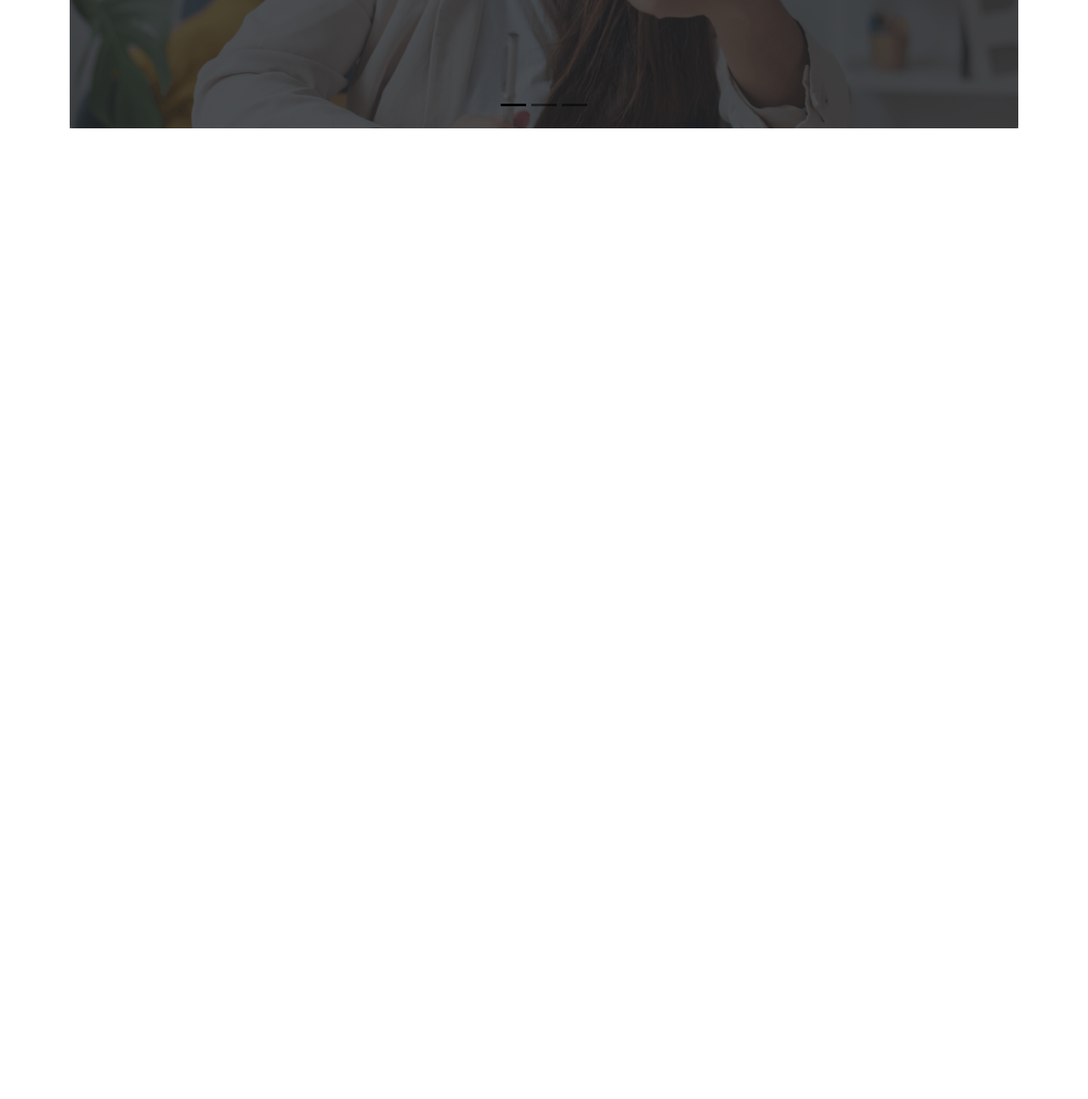
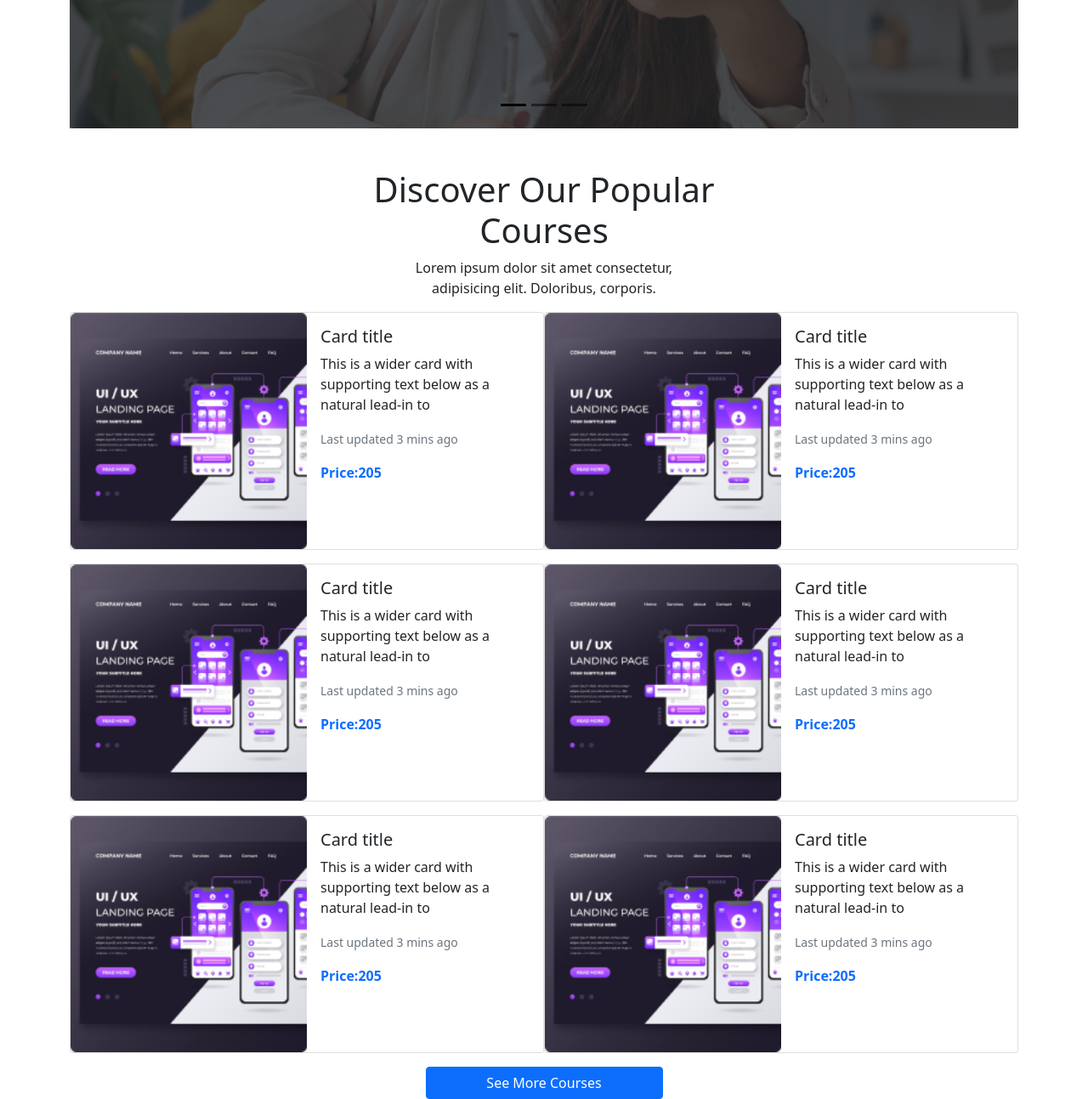
Before and after one commit to Ronnie038/WebEye-edTech, a plain HTML site: page index.html in a window 1280 px wide. Shown: the part 545-1838 px from the top of the page at 85% size. Before the commit the page ends 800 px from the top, so only its background shows below. Drawn offline with nearby package versions, Linux system fonts and the light colour scheme.

Commit message:
courses done

```diff
--- a/index.html
+++ b/index.html
@@ -182,6 +182,196 @@
 				</button>
 			</div>
 		</header>
+		<!--
+            |Section main start
+         -->
+		<main class="container">
+			<!--
+                | Section courses start
+             -->
+			<div class="container">
+				<div class="d-flex flex-column align-items-center text-center">
+					<h1>
+						Discover Our Popular <br />
+						Courses
+					</h1>
+					<p>
+						Lorem ipsum dolor sit amet consectetur,<br />
+						adipisicing elit. Doloribus, corporis.
+					</p>
+				</div>
+				<div></div>
+				<div class="row row-cols-lg-2 row-cols-sm-1">
+					<div class="card mb-3 p-0">
+						<div class="row g-0">
+							<div class="col-md-6">
+								<img
+									src="images/course/course-1.png"
+									class="img-fluid rounded-start w-100"
+									alt="course-1"
+								/>
+							</div>
+							<div class="col-md-6">
+								<div class="card-body">
+									<h5 class="card-title">Card title</h5>
+									<p class="card-text">
+										This is a wider card with supporting text below as a natural
+										lead-in to
+									</p>
+
+									<p class="card-text">
+										<small class="text-muted">Last updated 3 mins ago</small>
+									</p>
+									<p class="card-text">
+										<span class="fw-bold text-primary">Price:205</span>
+									</p>
+								</div>
+							</div>
+						</div>
+					</div>
+					<div class="card mb-3 p-0">
+						<div class="row g-0">
+							<div class="col-md-6">
+								<img
+									src="images/course/course-1.png"
+									class="img-fluid rounded-start w-100"
+									alt="course-1"
+								/>
+							</div>
+							<div class="col-md-6">
+								<div class="card-body">
+									<h5 class="card-title">Card title</h5>
+									<p class="card-text">
+										This is a wider card with supporting text below as a natural
+										lead-in to
+									</p>
+
+									<p class="card-text">
+										<small class="text-muted">Last updated 3 mins ago</small>
+									</p>
+									<p class="card-text">
+										<span class="fw-bold text-primary">Price:205</span>
+									</p>
+								</div>
+							</div>
+						</div>
+					</div>
+					<div class="card mb-3 p-0">
+						<div class="row g-0">
+							<div class="col-md-6">
+								<img
+									src="images/course/course-1.png"
+									class="img-fluid rounded-start w-100"
+									alt="course-1"
+								/>
+							</div>
+							<div class="col-md-6">
+								<div class="card-body">
+									<h5 class="card-title">Card title</h5>
+									<p class="card-text">
+										This is a wider card with supporting text below as a natural
+										lead-in to
+									</p>
+
+									<p class="card-text">
+										<small class="text-muted">Last updated 3 mins ago</small>
+									</p>
+									<p class="card-text">
+										<span class="fw-bold text-primary">Price:205</span>
+									</p>
+								</div>
+							</div>
+						</div>
+					</div>
+					<div class="card mb-3 p-0">
+						<div class="row g-0">
+							<div class="col-md-6">
+								<img
+									src="images/course/course-1.png"
+									class="img-fluid rounded-start w-100"
+									alt="course-1"
+								/>
+							</div>
+							<div class="col-md-6">
+								<div class="card-body">
+									<h5 class="card-title">Card title</h5>
+									<p class="card-text">
+										This is a wider card with supporting text below as a natural
+										lead-in to
+									</p>
+
+									<p class="card-text">
+										<small class="text-muted">Last updated 3 mins ago</small>
+									</p>
+									<p class="card-text">
+										<span class="fw-bold text-primary">Price:205</span>
+									</p>
+								</div>
+							</div>
+						</div>
+					</div>
+					<div class="card mb-3 p-0">
+						<div class="row g-0">
+							<div class="col-md-6">
+								<img
+									src="images/course/course-1.png"
+									class="img-fluid rounded-start w-100"
+									alt="course-1"
+								/>
+							</div>
+							<div class="col-md-6">
+								<div class="card-body">
+									<h5 class="card-title">Card title</h5>
+									<p class="card-text">
+										This is a wider card with supporting text below as a natural
+										lead-in to
+									</p>
+
+									<p class="card-text">
+										<small class="text-muted">Last updated 3 mins ago</small>
+									</p>
+									<p class="card-text">
+										<span class="fw-bold text-primary">Price:205</span>
+									</p>
+								</div>
+							</div>
+						</div>
+					</div>
+					<div class="card mb-3 p-0">
+						<div class="row g-0">
+							<div class="col-md-6">
+								<img
+									src="images/course/course-1.png"
+									class="img-fluid rounded-start w-100"
+									alt="course-1"
+								/>
+							</div>
+							<div class="col-md-6">
+								<div class="card-body">
+									<h5 class="card-title">Card title</h5>
+									<p class="card-text">
+										This is a wider card with supporting text below as a natural
+										lead-in to
+									</p>
+
+									<p class="card-text">
+										<small class="text-muted">Last updated 3 mins ago</small>
+									</p>
+									<p class="card-text">
+										<span class="fw-bold text-primary">Price:205</span>
+									</p>
+								</div>
+							</div>
+						</div>
+					</div>
+					<button class="btn btn-primary mx-auto w-25">See More Courses</button>
+				</div>
+			</div>
+
+			<!--
+                |section Explore start
+             -->
+		</main>
 
 		<!--
             |bootstrap js file
```
